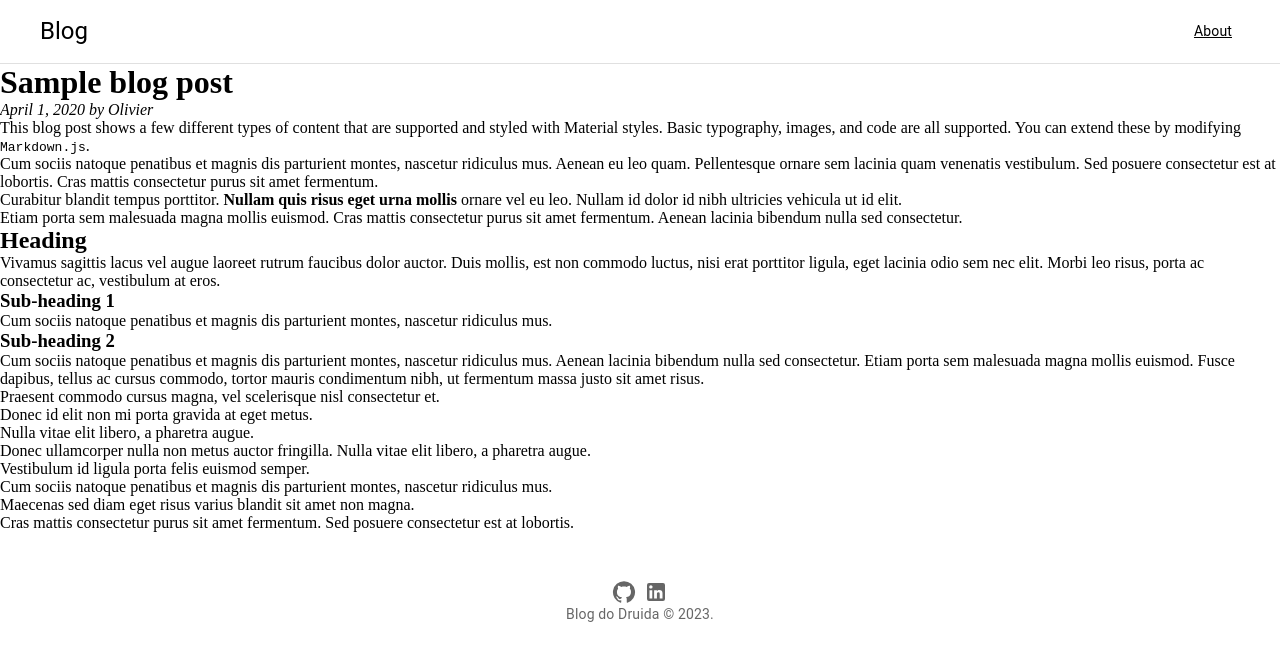
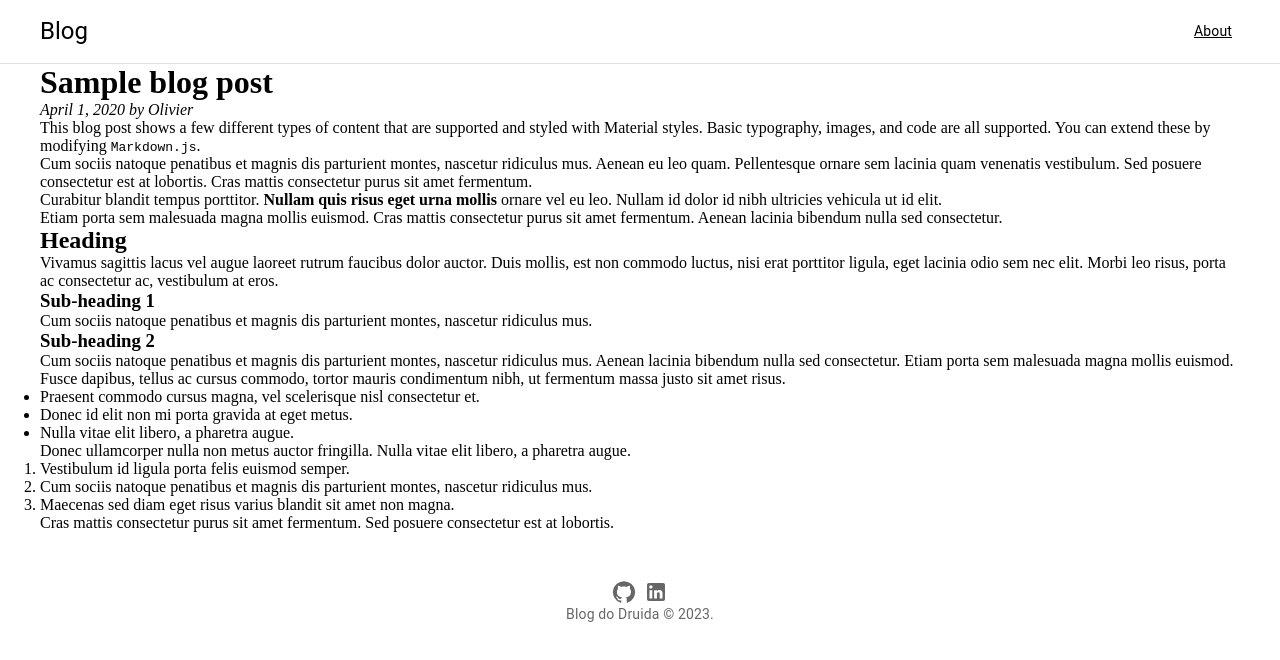
Before and after one commit to eduardofl/markdown-blog, a Next.js app: page /posts/example in a window 1280 px wide. Shown: the top 660 px of the page. Built offline with nearby package versions, Linux system fonts and the light colour scheme.

Commit message:
adding title and centering content in all pages

```diff
--- a/src/components/FeaturedPost.tsx
+++ b/src/components/FeaturedPost.tsx
@@ -1,11 +1,11 @@
 import * as React from 'react';
 import Typography from '@mui/material/Typography';
-import Grid from '@mui/material/Grid';
 import Card from '@mui/material/Card';
 import CardActionArea from '@mui/material/CardActionArea';
 import CardContent from '@mui/material/CardContent';
 import CardMedia from '@mui/material/CardMedia';
 import { useRouter } from 'next/router';
+import { ListItem } from '@mui/material';
 
 interface FeaturedPostProps {
   post: {
@@ -27,7 +27,7 @@ export default function FeaturedPost(props: FeaturedPostProps) {
   };
 
   return (
-    <Grid item xs={12} md={12} lg={12} xl={12}>
+    <ListItem disableGutters>
       <CardActionArea onClick={() => redirectToPost(post.slug)}>
         <Card sx={{ display: 'flex' }}>
           <CardContent sx={{ flex: 1 }}>
@@ -52,6 +52,6 @@ export default function FeaturedPost(props: FeaturedPostProps) {
           />
         </Card>
       </CardActionArea>
-    </Grid>
+    </ListItem>
   );
 }
--- a/src/pages/posts/[slug].js
+++ b/src/pages/posts/[slug].js
@@ -1,10 +1,22 @@
+import { Container } from "@mui/material";
 import fs from "fs";
+import Head from "next/head";
 import ReactMarkdown from 'react-markdown'
 
-export default function Post({ content }) {
-  return <main>
-    <ReactMarkdown>{content}</ReactMarkdown>
-  </main>
+export default function Post({ content, title }) {
+  return (
+    <>
+      <Head>
+        <title>{title} - Blog Markdown</title>
+      </Head>
+      <Container disableGutters maxWidth='lg' sx={{ marginX: 'auto' }}>
+        <ReactMarkdown>
+          {content}
+        </ReactMarkdown>
+      </Container>
+
+    </>
+  );
 }
 
 export async function getStaticPaths() {
@@ -21,10 +33,12 @@ export async function getStaticPaths() {
 
 export async function getStaticProps({ params: { slug } }) {
   const fileContent = fs.readFileSync(`posts/${slug}.md`, 'utf-8');
+  const title = slug.charAt(0).toUpperCase() + slug.replace('_', ' ').slice(1); // to-do: create metadata json for each post
 
   return {
     props: {
       content: fileContent,
+      title,
     },
   };
 }
```
Also changed, not shown: src/pages/about.tsx (+10 -2 lines), src/pages/index.js (+14 -5 lines).
